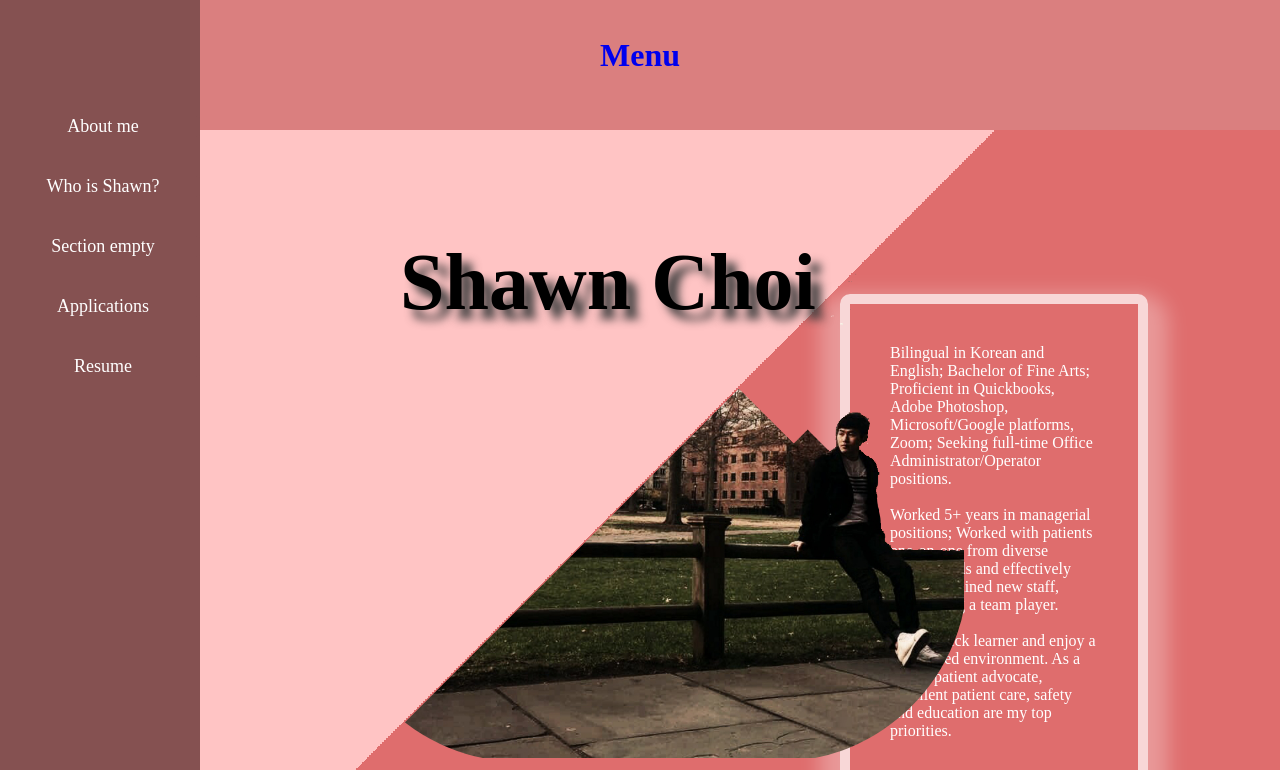
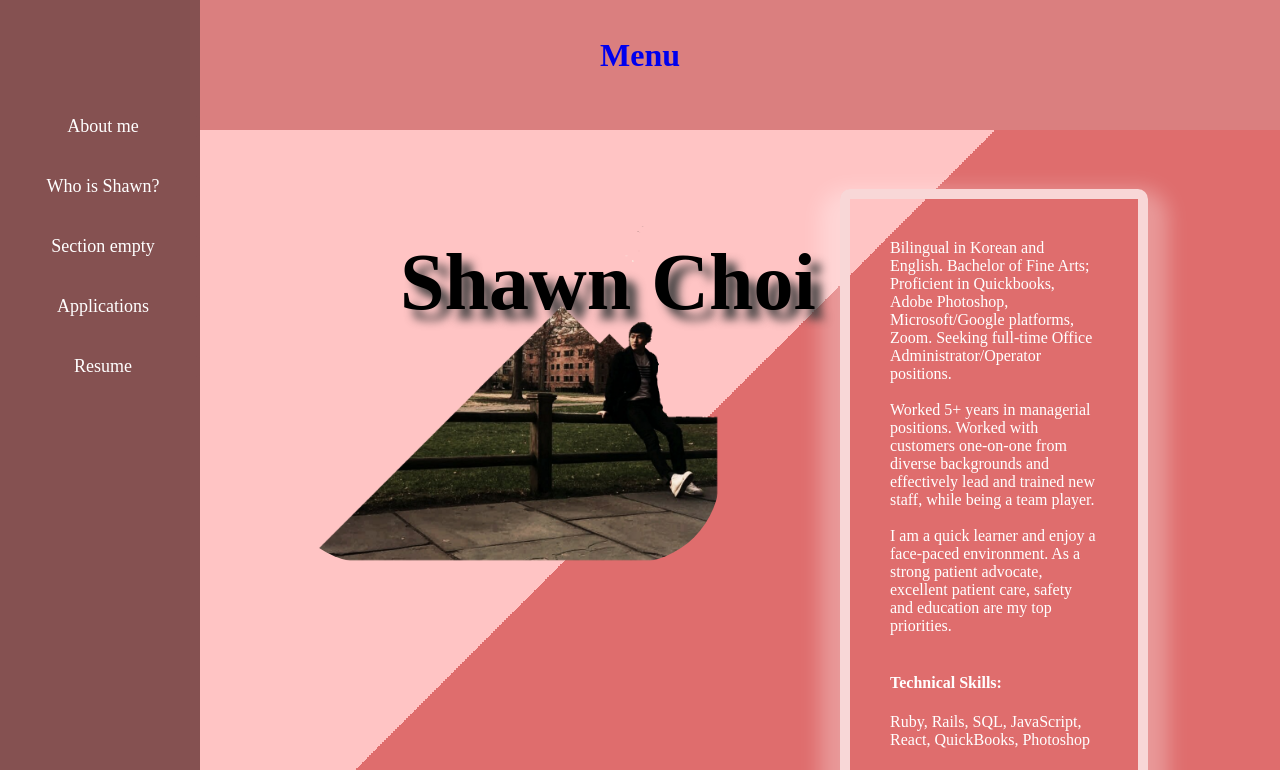
Before and after one commit to schoi0115/profile2023, a React (Create React App) app: page / in a window 1280 px wide. Shown: the top 770 px of the page. Built offline with nearby package versions, Linux system fonts and the light colour scheme; the HTML template or start-up script is replaced by a standard one.

Commit message:
font changed

```diff
--- a/src/App.css
+++ b/src/App.css
@@ -1,23 +1,28 @@
 * {
-  font-family: Comfortaa;
+  /* font-family: Comfortaa; */
+  font-family: 'Patrick Hand', cursive;
+  /* font-family: 'Indie Flower', cursive; */
 }
 @import url("https://fonts.googleapis.com/css2?family=Comfortaa:wght@300&display=swap");
+@import url('https://fonts.googleapis.com/css2?family=Indie+Flower&display=swap');
+@import url('https://fonts.googleapis.com/css2?family=Indie+Flower&family=Patrick+Hand&display=swap');
+
 
 .home Img {
-  position: fixed;
+
   height:auto;
   margin-top: -260px;
-  margin-left: -70px;
-  border-radius: 30%;
-  max-width: 80%;
-  max-height: 80%;
+  margin-left: -120px;
+  border-radius: 20%;
+  max-width: 50%;
+  max-height: 50%;
 }
 
 .home .shawnbio{
 
   max-width: 35%;
   width: 80%;
-  margin-top: -10%;
+  margin-top: -43%;
   margin-left: 50%;
 
   border-radius: 10px;
@@ -40,6 +45,7 @@ font-size: 80px;
 font-weight: bold;
 text-shadow:10px 10px 10px #3f3f3f;
 margin-top: 200px;
+font-family: Comfortaa;
 
 }
 
@@ -73,6 +79,7 @@ margin-top: 200px;
   font-size: 2rem;
   background: none;
   text-align:center;
+
 }
 .nav-menu{
   background-color: rgb(133, 81, 81);
@@ -131,7 +138,7 @@ margin-top: 200px;
 span{
   margin-left: 16px;
   margin-top: 16px;
-
+  font-family: 'Indie Flower', cursive;
 }
 
 
--- a/src/Home.js
+++ b/src/Home.js
@@ -12,10 +12,10 @@ function Home() {
             <h1>Shawn Choi</h1>
            <img className="Img" src={Propic} />
            <p className="shawnbio">
-            Bilingual in Korean and English; Bachelor of Fine Arts; Proficient in Quickbooks, Adobe Photoshop, Microsoft/Google platforms, Zoom; Seeking full-time Office Administrator/Operator positions.
+            Bilingual in Korean and English. Bachelor of Fine Arts; Proficient in Quickbooks, Adobe Photoshop, Microsoft/Google platforms, Zoom. Seeking full-time Office Administrator/Operator positions.
             <br />
             <br />
-            Worked 5+ years in managerial positions; Worked with patients one-on-one from diverse backgrounds and effectively lead and trained new staff, while being a team player.
+            Worked 5+ years in managerial positions. Worked with customers one-on-one from diverse backgrounds and effectively lead and trained new staff, while being a team player.
             <br />
             <br />
 
```
